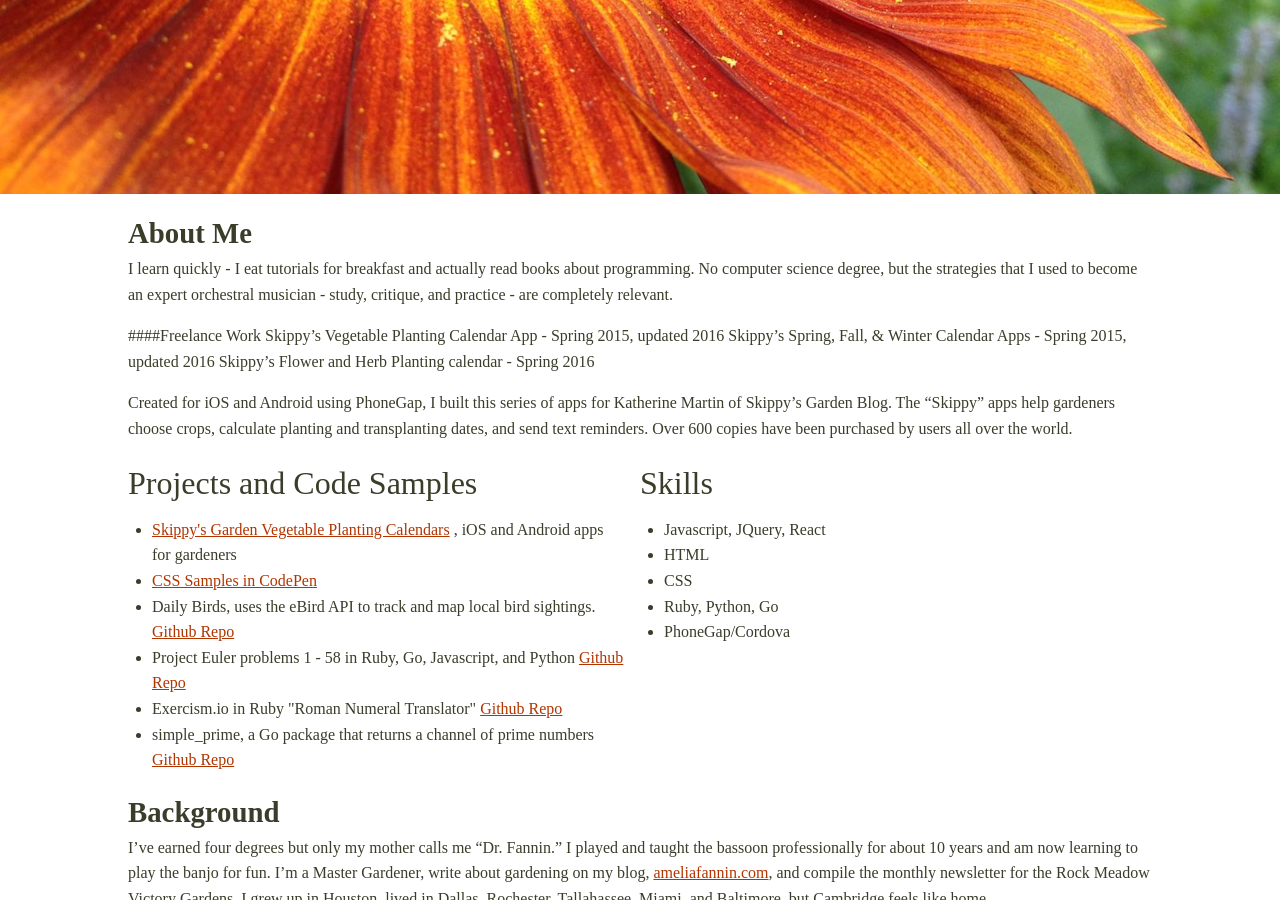
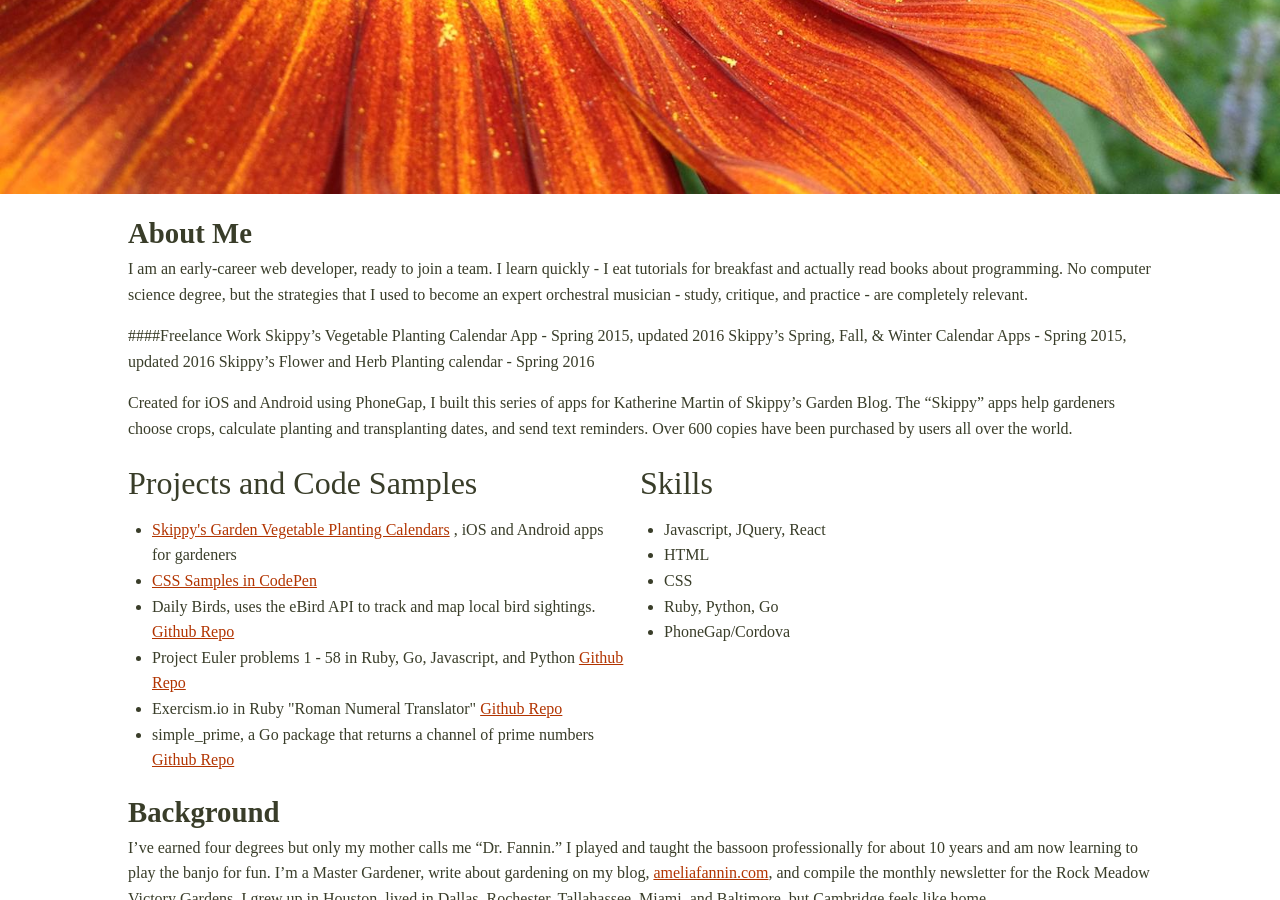
Before and after one commit to AmeliaFannin/AmeliaFannin.github.io, a Jekyll site: the page built from index.md, in a window 1280 px wide and 900 px high, scrolled down 706 px. Built offline with Jekyll 4.4.1, drawn with Linux system fonts in a browser that asks for light colours.

Commit message:
change to about

```diff
--- a/index.md
+++ b/index.md
@@ -4,7 +4,7 @@ layout: index
 
 #### About Me
 
-I learn quickly - I eat tutorials for breakfast and actually read books about programming. No computer science degree, but the strategies that I used to become an expert orchestral musician - study, critique, and practice - are completely relevant.
+I am an early-career web developer, ready to join a team. I learn quickly - I eat tutorials for breakfast and actually read books about programming. No computer science degree, but the strategies that I used to become an expert orchestral musician - study, critique, and practice - are completely relevant.
 
 ####Freelance Work
 Skippy’s Vegetable Planting Calendar App - Spring 2015, updated 2016
```
Also changed, not shown: 2 other files.
